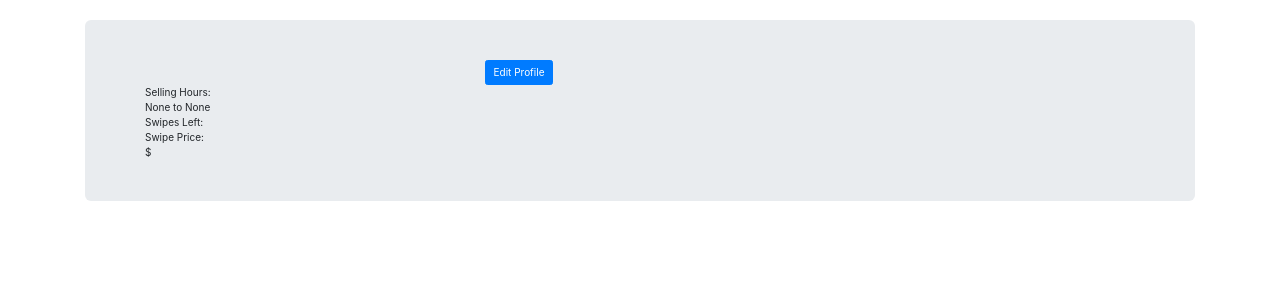
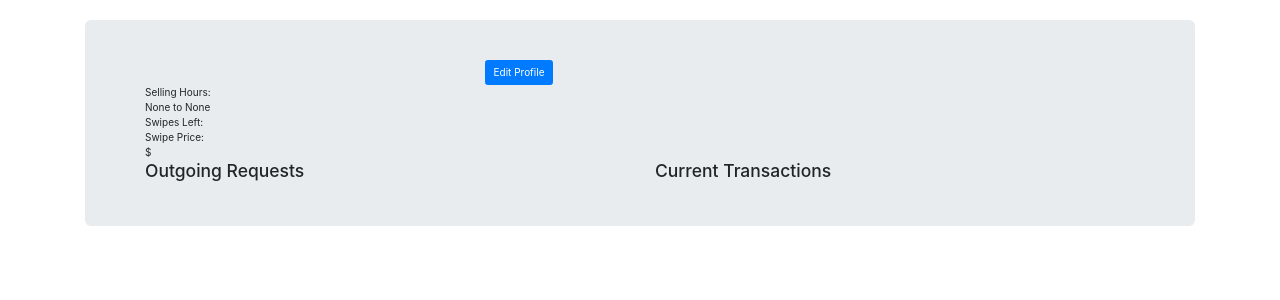
Before and after one commit to AkashShaji/DAKAexchange, a Flask app: page /1/profile in a window 1280 px wide. Shown: the part 162-462 px from the top of the page. Run offline with Flask 2, Linux system fonts and the light colour scheme; some libraries are stand-ins or nearby versions.

Commit message:
Add field to Transactions model

```diff
--- a/server/main/models.py
+++ b/server/main/models.py
@@ -56,6 +56,7 @@ class Transactions(Base):
 
     id = Column(Integer, primary_key=True)
     accepted_status = Column(Boolean)
+    swipe_redeemed = Column(Boolean)
 
     client = Column(Integer, ForeignKey('users.id'))
     users = relationship(User, foreign_keys=[client])
--- a/server/main/templates/profile.html
+++ b/server/main/templates/profile.html
@@ -62,11 +62,11 @@
 
 <div class="row trans_history">
   <div class="col-lg-6">
-
+    <h3>Outgoing Requests</h3>
   </div>
 
   <div class="col-lg-6">
-
+    <h3>Current Transactions</h3>
   </div>
 </div>
 
```
